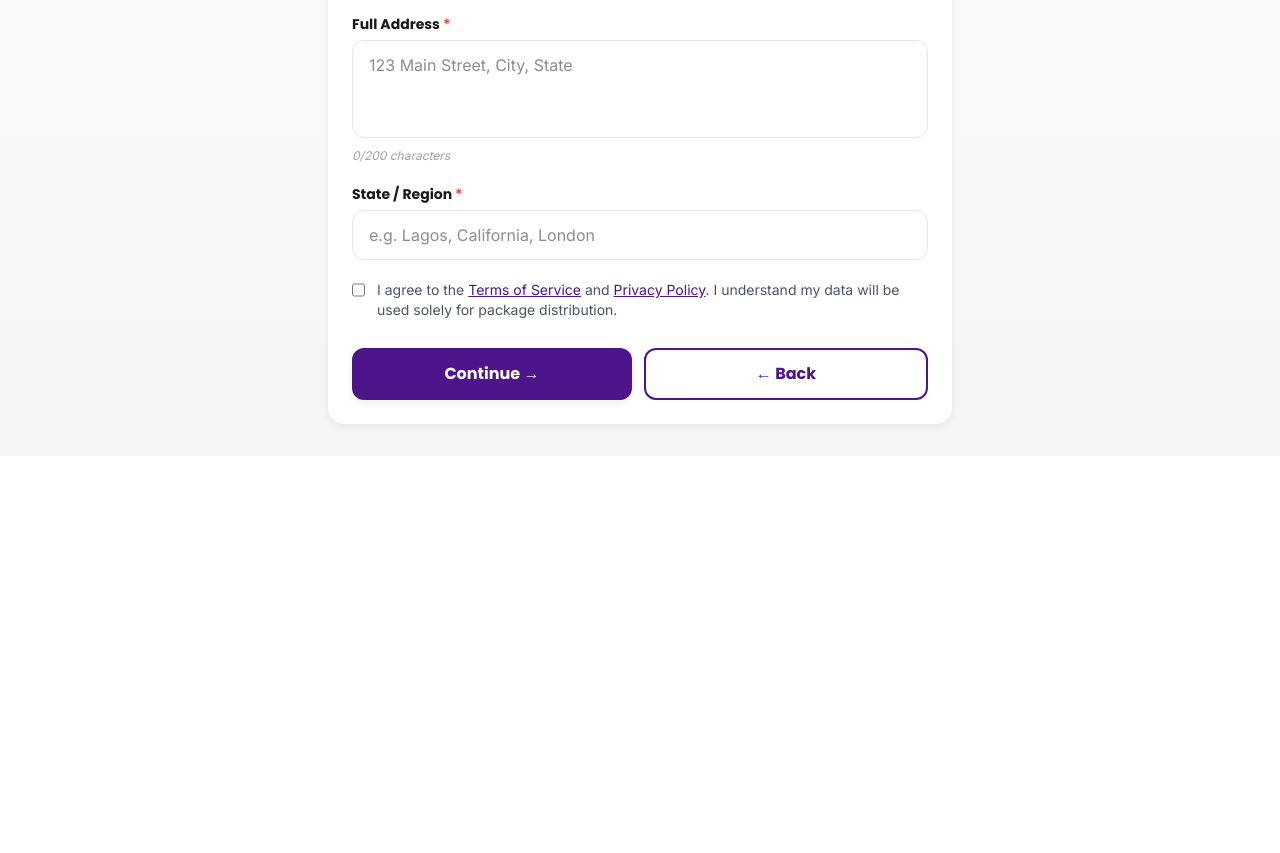
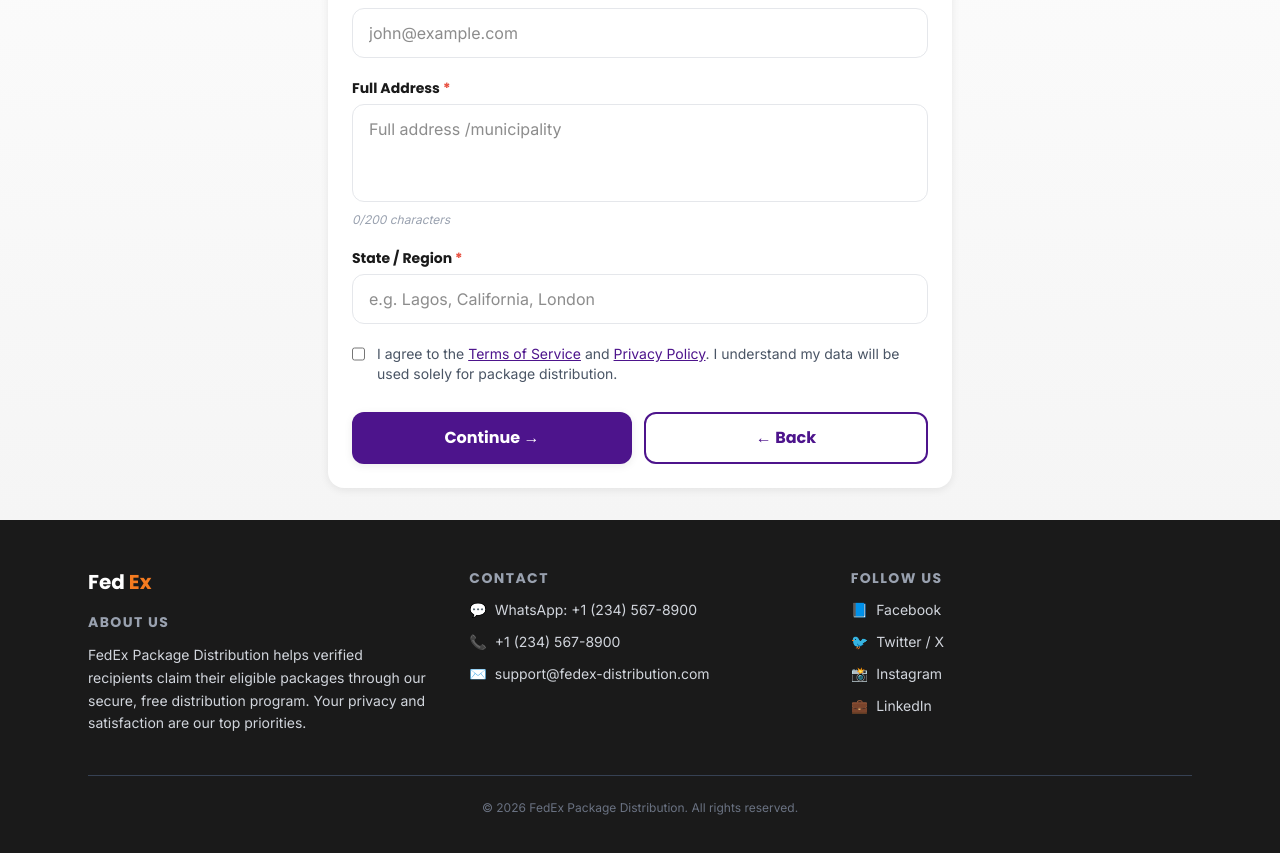
Before and after one commit to mederhoo-script/FedEx-package, a Next.js app: page /eligibility in a window 1280 px wide. Shown: the part 459-1312 px from the top of the page. Before the commit the page ends 915 px from the top, so only its background shows below. Built offline with nearby package versions, Linux system fonts and the light colour scheme.

Commit message:
feat: update eligibility heading, address placeholder, and add footer
Agent-Logs-Url: https://github.com/mederhoo-script/FedEx-package/sessions/d9a678a6-5c70-4774-9674-2f2235b7fec5

Co-authored-by: mederhoo-script <133251935+mederhoo-script@users.noreply.github.com>

```diff
--- /dev/null
+++ b/app/components/Footer.tsx
@@ -0,0 +1,124 @@
+import Link from 'next/link'
+
+export default function Footer() {
+  return (
+    <footer className="bg-fedex-dark text-white mt-auto">
+      <div className="max-w-6xl mx-auto px-4 sm:px-6 py-12">
+        <div className="grid grid-cols-1 sm:grid-cols-3 gap-10">
+          {/* About Us */}
+          <div>
+            <div className="flex items-center gap-1 mb-4">
+              <span className="font-display font-bold text-xl text-white">Fed</span>
+              <span className="font-display font-bold text-xl text-fedex-orange">Ex</span>
+            </div>
+            <h3 className="font-display font-bold text-sm uppercase tracking-widest text-gray-400 mb-3">
+              About Us
+            </h3>
+            <p className="font-body text-sm text-gray-300 leading-relaxed">
+              FedEx Package Distribution helps verified recipients claim their eligible packages
+              through our secure, free distribution program. Your privacy and satisfaction are our
+              top priorities.
+            </p>
+          </div>
+
+          {/* Contact */}
+          <div>
+            <h3 className="font-display font-bold text-sm uppercase tracking-widest text-gray-400 mb-3">
+              Contact
+            </h3>
+            <ul className="space-y-3">
+              <li>
+                <a
+                  href="https://wa.me/12345678900"
+                  target="_blank"
+                  rel="noopener noreferrer"
+                  className="flex items-center gap-2 font-body text-sm text-gray-300 hover:text-fedex-orange transition-colors"
+                >
+                  <span>💬</span>
+                  <span>WhatsApp: +1 (234) 567-8900</span>
+                </a>
+              </li>
+              <li>
+                <a
+                  href="tel:+12345678900"
+                  className="flex items-center gap-2 font-body text-sm text-gray-300 hover:text-fedex-orange transition-colors"
+                >
+                  <span>📞</span>
+                  <span>+1 (234) 567-8900</span>
+                </a>
+              </li>
+              <li>
+                <a
+                  href="mailto:support@fedex-distribution.com"
+                  className="flex items-center gap-2 font-body text-sm text-gray-300 hover:text-fedex-orange transition-colors"
+                >
+                  <span>✉️</span>
+                  <span>support@fedex-distribution.com</span>
+                </a>
+              </li>
+            </ul>
+          </div>
+
+          {/* Socials */}
+          <div>
+            <h3 className="font-display font-bold text-sm uppercase tracking-widest text-gray-400 mb-3">
+              Follow Us
+            </h3>
+            <ul className="space-y-3">
+              <li>
+                <a
+                  href="https://www.facebook.com/FedEx"
+                  target="_blank"
+                  rel="noopener noreferrer"
+                  className="flex items-center gap-2 font-body text-sm text-gray-300 hover:text-fedex-orange transition-colors"
+                >
+                  <span>📘</span>
+                  <span>Facebook</span>
+                </a>
+              </li>
+              <li>
+                <a
+                  href="https://twitter.com/FedEx"
+                  target="_blank"
+                  rel="noopener noreferrer"
+                  className="flex items-center gap-2 font-body text-sm text-gray-300 hover:text-fedex-orange transition-colors"
+                >
+                  <span>🐦</span>
+                  <span>Twitter / X</span>
+                </a>
+              </li>
+              <li>
+                <a
+                  href="https://www.instagram.com/FedEx"
+                  target="_blank"
+                  rel="noopener noreferrer"
+                  className="flex items-center gap-2 font-body text-sm text-gray-300 hover:text-fedex-orange transition-colors"
+                >
+                  <span>📸</span>
+                  <span>Instagram</span>
+                </a>
+              </li>
+              <li>
+                <a
+                  href="https://www.linkedin.com/company/fedex"
+                  target="_blank"
+                  rel="noopener noreferrer"
+                  className="flex items-center gap-2 font-body text-sm text-gray-300 hover:text-fedex-orange transition-colors"
+                >
+                  <span>💼</span>
+                  <span>LinkedIn</span>
+                </a>
+              </li>
+            </ul>
+          </div>
+        </div>
+
+        <div className="mt-10 pt-6 border-t border-gray-700 text-center">
+          <p className="font-body text-xs text-gray-500">
+            © {new Date().getFullYear()} FedEx Package Distribution. All rights reserved.
+          </p>
+        </div>
+      </div>
+    </footer>
+  )
+}
--- a/app/eligibility/page.tsx
+++ b/app/eligibility/page.tsx
@@ -78,8 +78,11 @@ export default function EligibilityPage() {
         <div className="card">
           <div className="mb-6">
             <h2 className="font-display font-bold text-2xl sm:text-3xl text-fedex-dark mb-2">
-              Check Your Eligibility Status
+              Discover if your address qualifies — check your eligibility status today!
             </h2>
+            <p className="font-body text-sm text-gray-500 mb-3">
+              Check your address below.
+            </p>
             {detectedState && (
               <p className="font-body text-sm text-fedex-success">
                 📍 {detectedState} • <span className="text-fedex-success font-semibold">Eligible</span>
@@ -144,7 +147,7 @@ export default function EligibilityPage() {
               <textarea
                 {...register('address')}
                 rows={3}
-                placeholder="123 Main Street, City, State"
+                placeholder="Full address /municipality"
                 disabled={isSubmitting}
                 className={`input-field resize-none ${errors.address ? 'border-fedex-error focus:border-fedex-error' : ''}`}
               />
--- a/app/layout.tsx
+++ b/app/layout.tsx
@@ -1,5 +1,6 @@
 import type { Metadata } from 'next'
 import './globals.css'
+import Footer from './components/Footer'
 
 export const metadata: Metadata = {
   title: 'FedEx Package Distribution',
@@ -16,8 +17,9 @@ export default function RootLayout({
 }) {
   return (
     <html lang="en">
-      <body className="min-h-screen bg-white">
+      <body className="min-h-screen bg-white flex flex-col">
         {children}
+        <Footer />
       </body>
     </html>
   )
```
